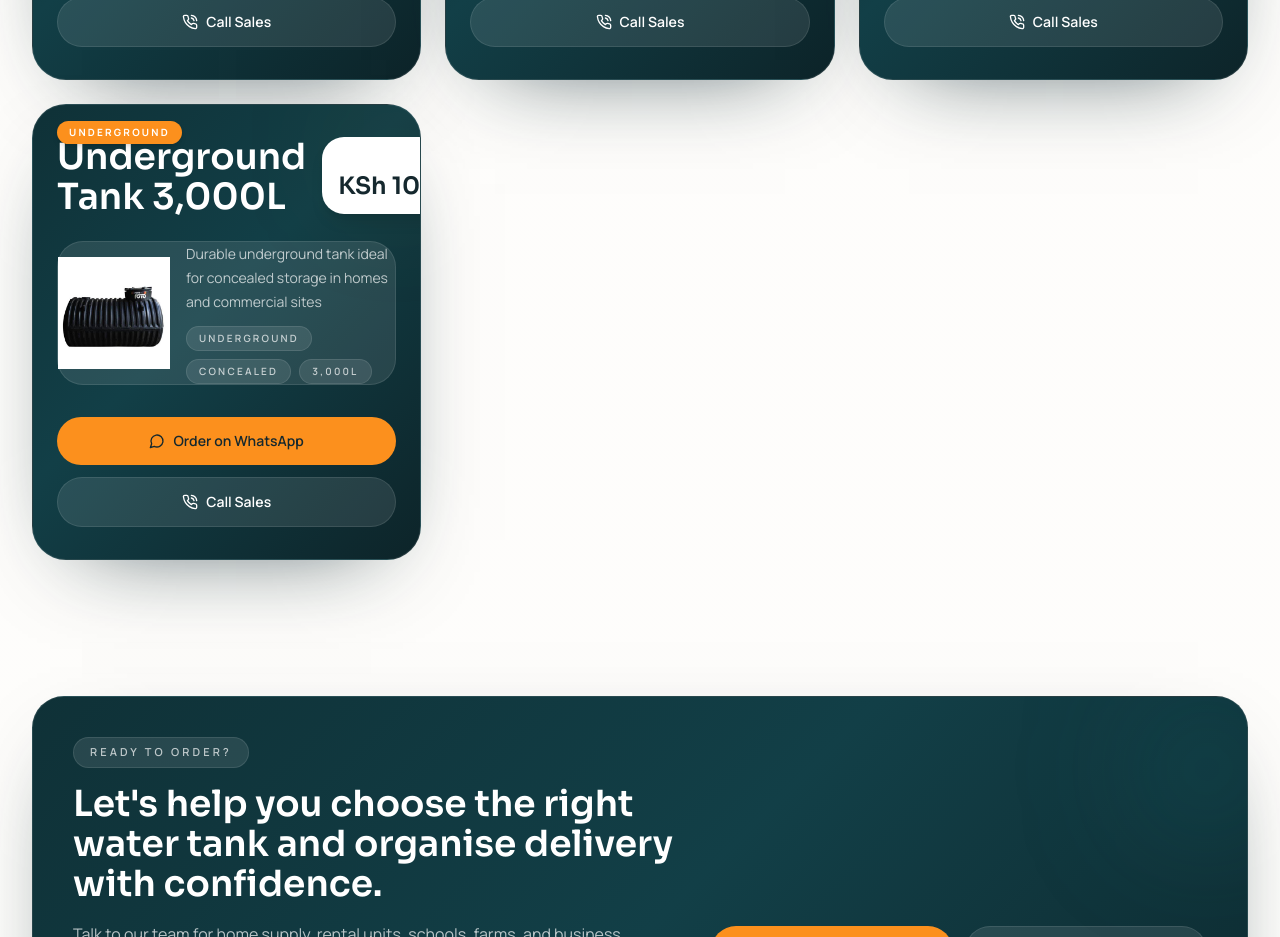
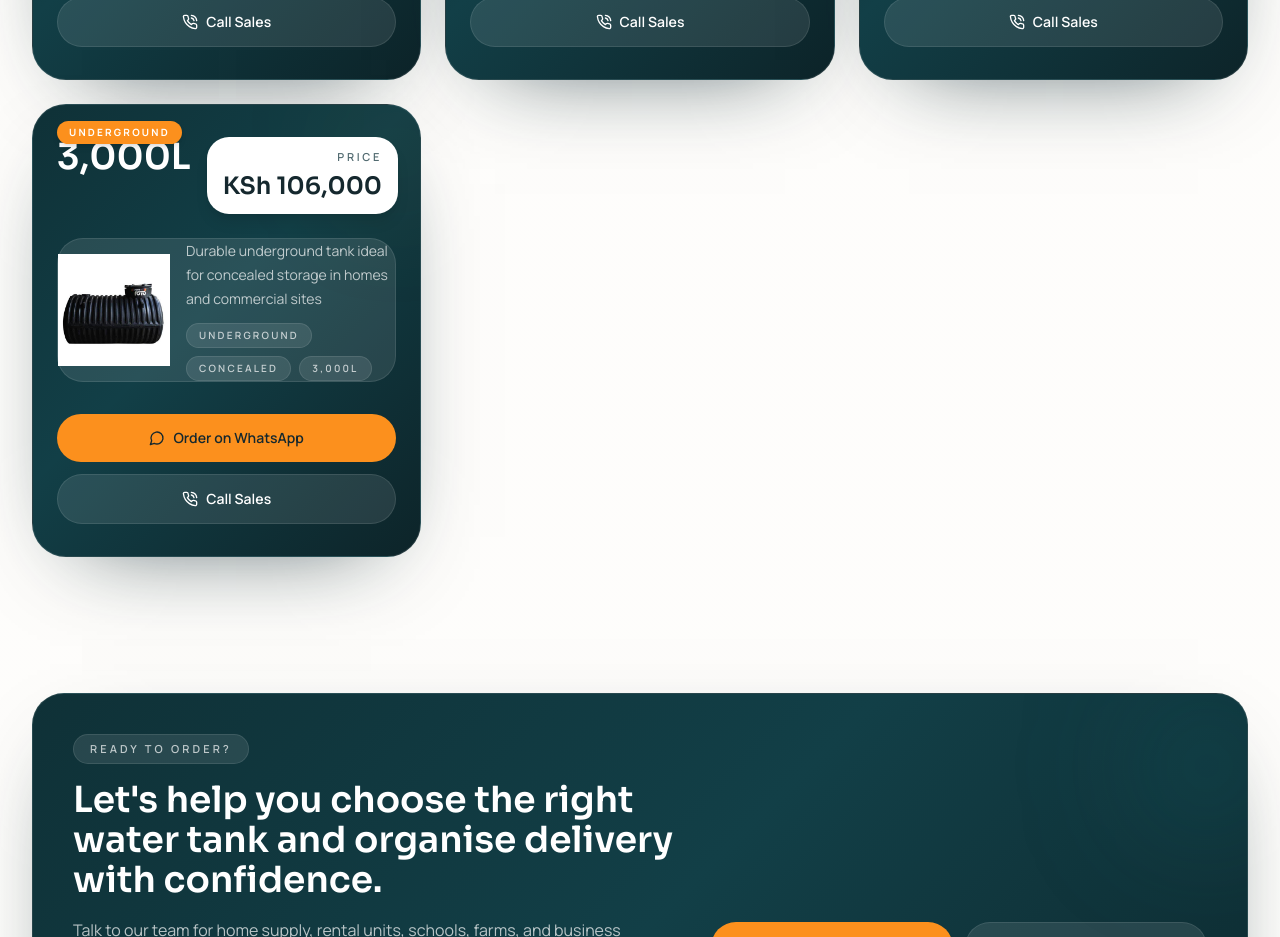
Before and after one commit to Peterngacha85/roto, a React (Vite) app: page /products in a window 1280 px wide. Shown: the part 1560-2497 px from the top of the page. Built offline with nearby package versions, Linux system fonts and the light colour scheme.

Commit message:
Fix underground tank card title to show 3,000L only

```diff
--- a/src/pages/Products.jsx
+++ b/src/pages/Products.jsx
@@ -11,7 +11,7 @@ const Products = () => {
     { size: "5,000L", price: "27,500", desc: "Commercial grade for schools and farms", tags: ["School use", "Farm supply"] },
     { size: "10,000L", price: "49,500", desc: "Industrial capacity for large-scale needs", tags: ["Industrial", "Large project"] },
     { size: "20,000L", price: "120,000", desc: "Maximum capacity for major institutions", tags: ["Major project", "Maximum storage"] },
-    { size: "Underground Tank 3,000L", price: "106,000", desc: "Durable underground tank ideal for concealed storage in homes and commercial sites", tags: ["Underground", "Concealed", "3,000L"], image: "/assets/underground tank.jpeg", badge: "Underground" },
+    { size: "3,000L", price: "106,000", desc: "Durable underground tank ideal for concealed storage in homes and commercial sites", tags: ["Underground", "Concealed", "3,000L"], image: "/assets/underground tank.jpeg", badge: "Underground" },
   ];
 
   return (
```
